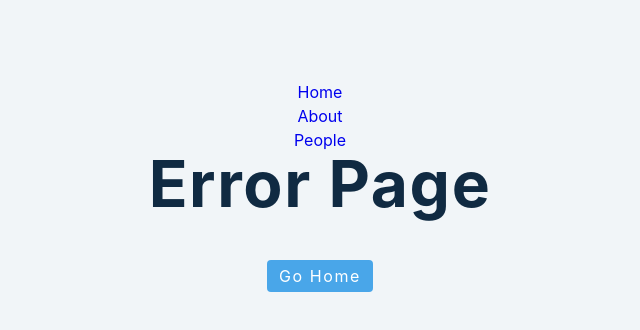
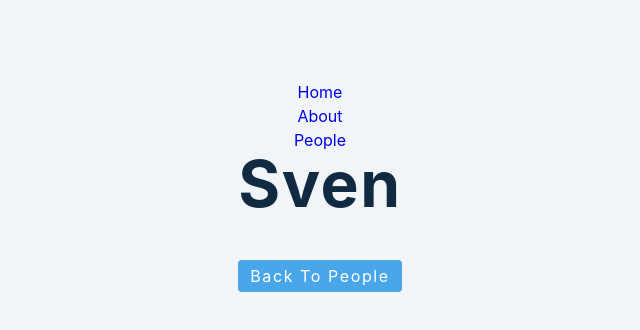
Before and after one commit to williamadahl/use-state-project, a React (Create React App) app: page /person/1 in a window 1280 px wide. Shown: the top 330 px of the page, without its empty margins (320-960 px from the left). Built offline with nearby package versions, Linux system fonts and the light colour scheme.

Commit message:
exapmle with use of url parameters and placeholder. Now the :id at the end of a link is used to match against people in the data list id

```diff
--- a/src/ReactRouter/People.js
+++ b/src/ReactRouter/People.js
@@ -11,6 +11,7 @@
                 return(
                     <div key={person.id} className='item'>
                         <h4>{person.name}</h4>
+                        <Link to={`/person/${person.id}`}> Learn more </Link>
                     </div>
                 );
             })}
--- /dev/null
+++ b/src/ReactRouter/Person.js
@@ -0,0 +1,21 @@
+import React, {useState, useEffect} from 'react';
+import {data} from '../data/data';
+import {Link, useParams} from 'react-router-dom';
+
+const Person = () => {
+    const [name, setName] = useState('default name');
+    const {id} = useParams();
+
+    useEffect(() => {
+        const newPerson = data.find((person) => person.id === parseInt(id));
+        setName(newPerson.name);
+    },[]);
+
+    return (
+      <>
+          <h1>{name}</h1>
+          <Link to='/people' className='btn'>Back to People </Link>
+      </>
+    );
+};
+export default Person;
--- a/src/ReactRouter/index.js
+++ b/src/ReactRouter/index.js
@@ -7,6 +7,7 @@
 import People from './People';
 import Error from './Error';
 import Navbar from './Navbar';
+import Person from './Person';
 /*Navbar*/
 
 const ReactRouter = () => {
@@ -24,6 +25,7 @@
                 <Route path='/people'>
                     <People/>
                 </Route>
+                    <Route path='/person/:id' children={<Person/>}></Route>
                 <Route path='*'>
                     <Error/>
                 </Route>
```
Also changed, not shown: 1 other file (tests, documents, lock files or other folders).
